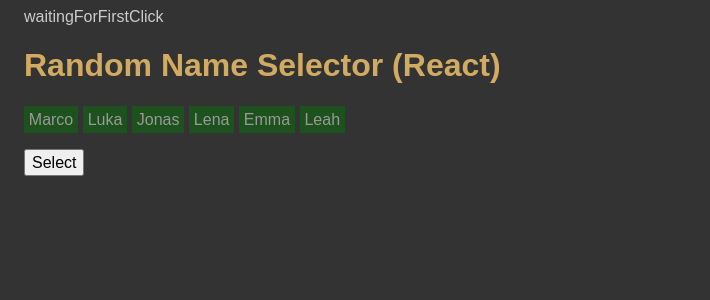
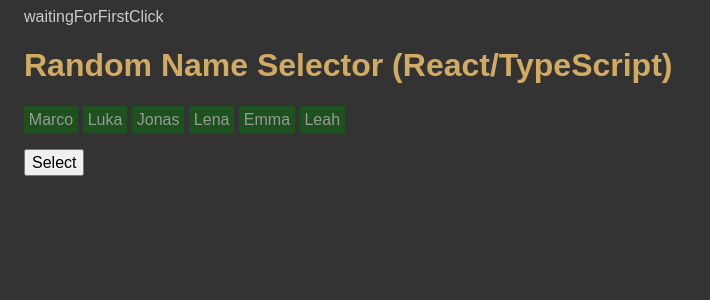
Before and after one commit to edwardtanguay/et001-random-number-generator-react, a React (Vite) app: page / in a window 1280 px wide. Shown: the top 300 px of the page, without its empty margins (0-710 px from the left). Built offline with nearby package versions, Linux system fonts and the light colour scheme.

Commit message:
added TypeScript to name

```diff
--- a/index.html
+++ b/index.html
@@ -8,7 +8,7 @@
         href="/vite.svg" />
   <meta name="viewport"
         content="width=device-width, initial-scale=1.0" />
-  <title>Random Name Selector (React)</title>
+  <title>Random Name Selector (React/TypeScript)</title>
   <style>
     body {
       background-color: #333;
--- a/src/App.tsx
+++ b/src/App.tsx
@@ -50,7 +50,7 @@ function App() {
 	return (
 		<div className="App">
 			<div>{currentPhase}</div>
-			<h1>Random Name Selector (React)</h1>
+			<h1>Random Name Selector (React/TypeScript)</h1>
 			<div className="availableArea">
 				{availableNames.map((availableName, index) => {
 					return (
```
